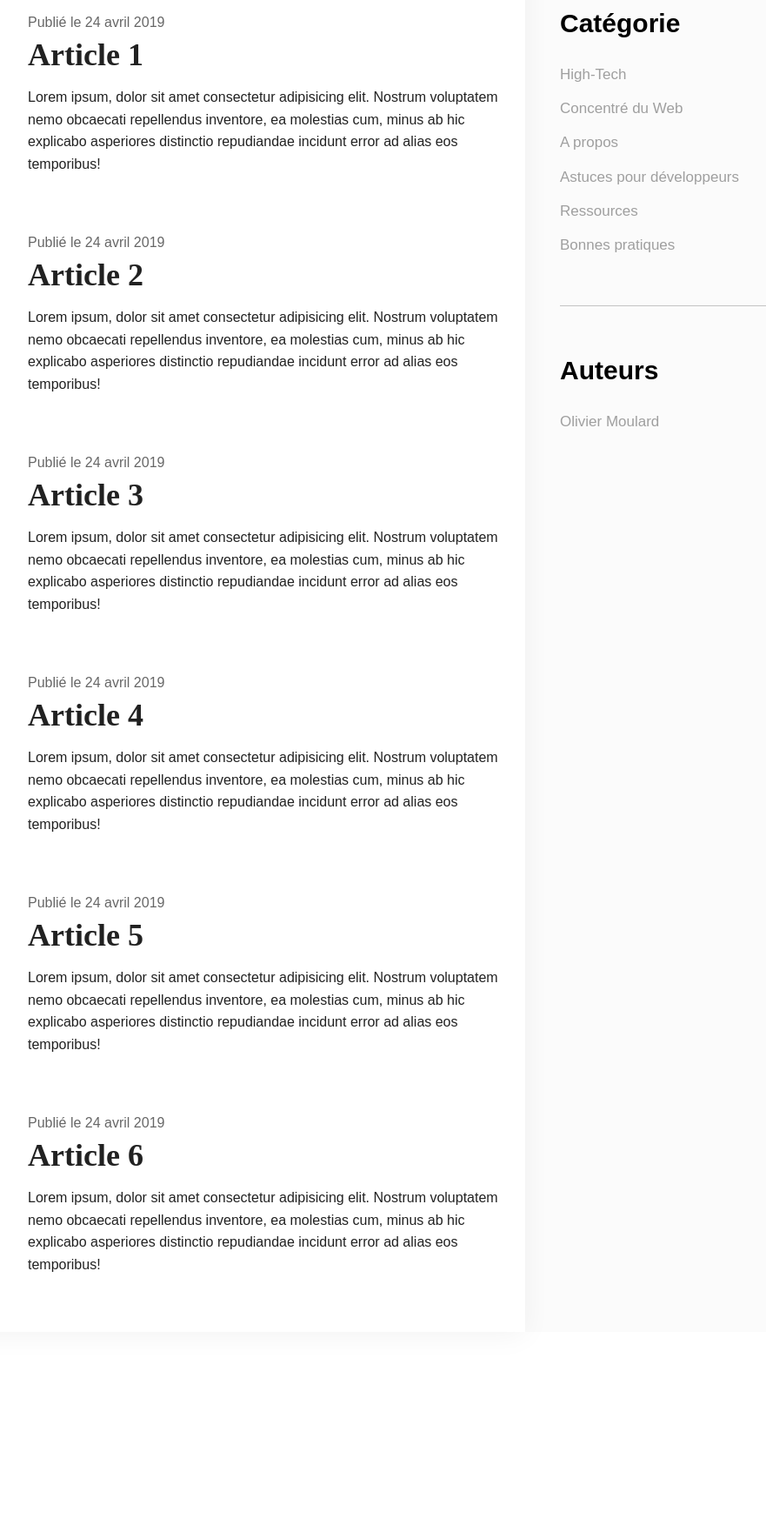
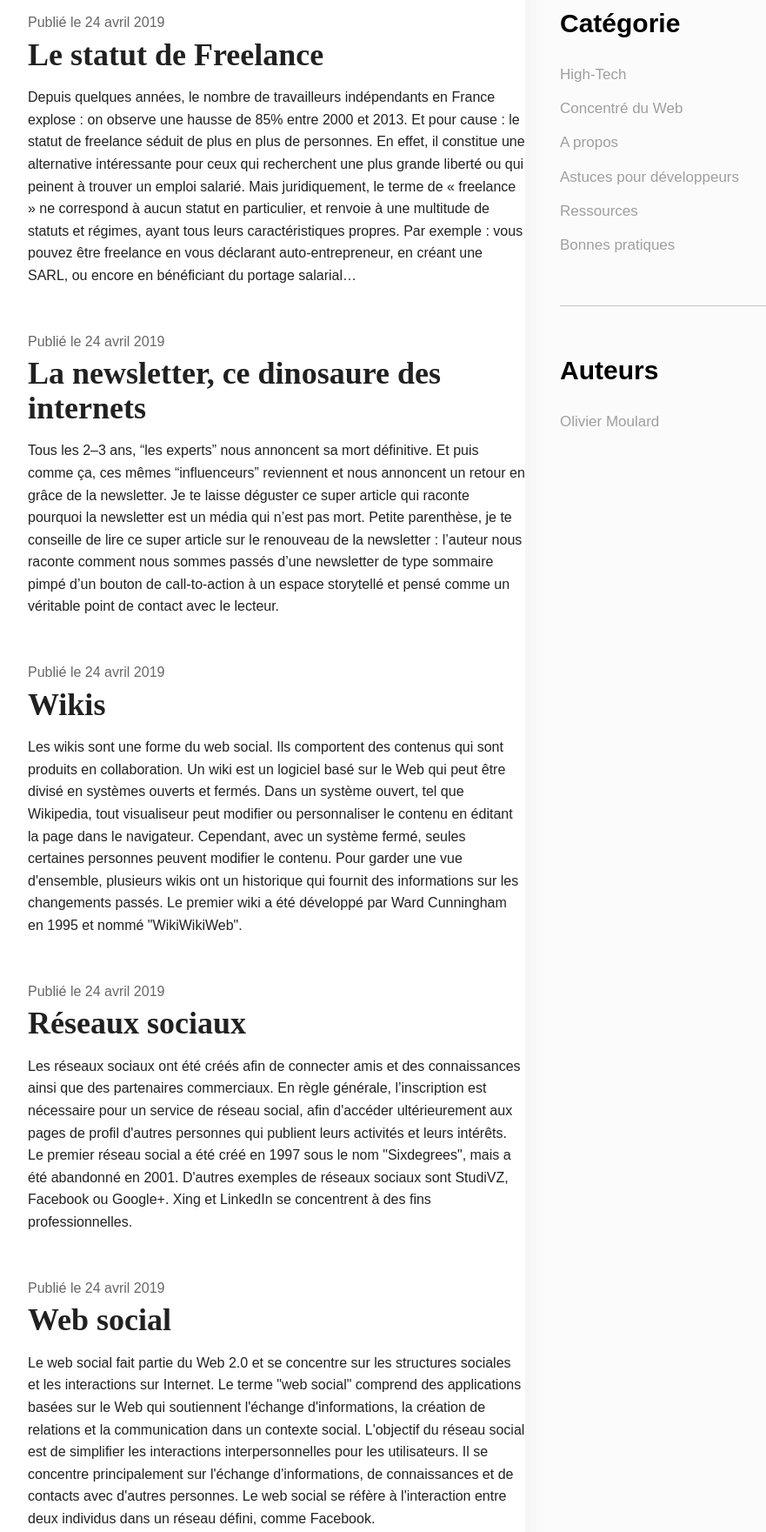
Before and after one commit to OlivierMoulard/GitGitHuB_TP1, a plain HTML site: page index.html in a window 1280 px wide. Shown: the part 464-2225 px from the top of the page at 87% size, without its empty margins (301-1182 px from the left). Before the commit the page ends 2021 px from the top, so only its background shows below. Drawn offline with Linux system fonts and the light colour scheme.

Commit message:
Ecriture des premiers articles du blog dans le fichier index.html

```diff
--- a/index.html
+++ b/index.html
@@ -27,49 +27,59 @@
             <article class="article">
                 <a href="article.html" class="article-img"><img src="img/article.jpg" alt=""></a>
                 <div class="article-date">Publié le 24 avril 2019</div>
-                <h2 class="article-title"><a href="article.html">Article 1</a></h2>
+                <h2 class="article-title"><a href="article.html">Le statut de Freelance</a></h2>
                 <p>
-                    Lorem ipsum, dolor sit amet consectetur adipisicing elit. Nostrum voluptatem nemo obcaecati repellendus inventore, ea molestias cum, minus ab hic explicabo asperiores distinctio repudiandae incidunt error ad alias eos temporibus!
+                    Depuis quelques années, le nombre de travailleurs indépendants en France explose : on observe une hausse de 85% entre 2000 et 2013. Et pour cause : le statut de freelance séduit de plus en plus de personnes. En effet, il constitue une alternative intéressante pour ceux qui recherchent une plus grande liberté ou qui peinent à trouver un emploi salarié.
+
+                    Mais juridiquement, le terme de « freelance » ne correspond à aucun statut en particulier, et renvoie à une multitude de statuts et régimes, ayant tous leurs caractéristiques propres. Par exemple : vous pouvez être freelance en vous déclarant auto-entrepreneur, en créant une SARL, ou encore en bénéficiant du portage salarial…
                 </p>
             </article>
             <article class="article">
                 <a href="article.html" class="article-img"><img src="img/article.jpg" alt=""></a>
                 <div class="article-date">Publié le 24 avril 2019</div>
-                <h2 class="article-title"><a href="article.html">Article 2</a></h2>
+                <h2 class="article-title"><a href="article.html">La newsletter, ce dinosaure des internets</a></h2>
                 <p>
-                    Lorem ipsum, dolor sit amet consectetur adipisicing elit. Nostrum voluptatem nemo obcaecati repellendus inventore, ea molestias cum, minus ab hic explicabo asperiores distinctio repudiandae incidunt error ad alias eos temporibus!
+                    Tous les 2–3 ans, “les experts” nous annoncent sa mort définitive. Et puis comme ça, ces mêmes “influenceurs” reviennent et nous annoncent un retour en grâce de la newsletter. Je te laisse déguster ce super article qui raconte pourquoi la newsletter est un média qui n’est pas mort.
+
+                    Petite parenthèse, je te conseille de lire ce super article sur le renouveau de la newsletter : l’auteur nous raconte comment nous sommes passés d’une newsletter de type sommaire pimpé d’un bouton de call-to-action à un espace storytellé et pensé comme un véritable point de contact avec le lecteur.
                 </p>
             </article>
             <article class="article">
                 <a href="article.html" class="article-img"><img src="img/article.jpg" alt=""></a>
                 <div class="article-date">Publié le 24 avril 2019</div>
-                <h2 class="article-title"><a href="article.html">Article 3</a></h2>
+                <h2 class="article-title"><a href="article.html">Wikis</a></h2>
                 <p>
-                    Lorem ipsum, dolor sit amet consectetur adipisicing elit. Nostrum voluptatem nemo obcaecati repellendus inventore, ea molestias cum, minus ab hic explicabo asperiores distinctio repudiandae incidunt error ad alias eos temporibus!
+                    Les wikis sont une forme du web social. Ils comportent des contenus qui sont produits en collaboration. Un wiki est un logiciel basé sur le Web qui peut être divisé en systèmes ouverts et fermés. Dans un système ouvert, tel que Wikipedia, tout visualiseur peut modifier ou personnaliser le contenu en éditant la page dans le navigateur. Cependant, avec un système fermé, seules certaines personnes peuvent modifier le contenu. Pour garder une vue d'ensemble, plusieurs wikis ont un historique qui fournit des informations sur les changements passés. Le premier wiki a été développé par Ward Cunningham en 1995 et nommé "WikiWikiWeb".
                 </p>
             </article>
             <article class="article">
                 <a href="article.html" class="article-img"><img src="img/article.jpg" alt=""></a>
                 <div class="article-date">Publié le 24 avril 2019</div>
-                <h2 class="article-title"><a href="article.html">Article 4</a></h2>
+                <h2 class="article-title"><a href="article.html">Réseaux sociaux</a></h2>
                 <p>
-                    Lorem ipsum, dolor sit amet consectetur adipisicing elit. Nostrum voluptatem nemo obcaecati repellendus inventore, ea molestias cum, minus ab hic explicabo asperiores distinctio repudiandae incidunt error ad alias eos temporibus!
+                    Les réseaux sociaux ont été créés afin de connecter amis et des connaissances ainsi que des partenaires commerciaux. En règle générale, l’inscription est nécessaire pour un service de réseau social, afin d'accéder ultérieurement aux pages de profil d'autres personnes qui publient leurs activités et leurs intérêts. Le premier réseau social a été créé en 1997 sous le nom "Sixdegrees", mais a été abandonné en 2001. D'autres exemples de réseaux sociaux sont StudiVZ, Facebook ou Google+. Xing et LinkedIn se concentrent à des fins professionnelles.
                 </p>
             </article>
             <article class="article">
                 <a href="article.html" class="article-img"><img src="img/article.jpg" alt=""></a>
                 <div class="article-date">Publié le 24 avril 2019</div>
-                <h2 class="article-title"><a href="article.html">Article 5</a></h2>
+                <h2 class="article-title"><a href="article.html">Web social</a></h2>
                 <p>
-                    Lorem ipsum, dolor sit amet consectetur adipisicing elit. Nostrum voluptatem nemo obcaecati repellendus inventore, ea molestias cum, minus ab hic explicabo asperiores distinctio repudiandae incidunt error ad alias eos temporibus!
+                    Le web social fait partie du Web 2.0 et se concentre sur les structures sociales et les interactions sur Internet. Le terme "web social" comprend des applications basées sur le Web qui soutiennent l'échange d'informations, la création de relations et la communication dans un contexte social.
+
+                    L'objectif du réseau social est de simplifier les interactions interpersonnelles pour les utilisateurs. Il se concentre principalement sur l'échange d'informations, de connaissances et de contacts avec d'autres personnes. Le web social se réfère à l'interaction entre deux individus dans un réseau défini, comme Facebook.
                 </p>
             </article>
             <article class="article">
                 <a href="article.html" class="article-img"><img src="img/article.jpg" alt=""></a>
                 <div class="article-date">Publié le 24 avril 2019</div>
-                <h2 class="article-title"><a href="article.html">Article 6</a></h2>
+                <h2 class="article-title"><a href="article.html">Astuces pour développeurs</a></h2>
                 <p>
-                    Lorem ipsum, dolor sit amet consectetur adipisicing elit. Nostrum voluptatem nemo obcaecati repellendus inventore, ea molestias cum, minus ab hic explicabo asperiores distinctio repudiandae incidunt error ad alias eos temporibus!
+                    Jusqu’alors autodidacte, je m’imaginais naïvement que mes camarades étaient aussi des passionnés. Hélas en réalité, c’est plutôt rare. Dans le cas présent la plupart n’avaient même jamais pondu la moindre ligne de code.
+
+                    On retrouve ce genre de profils en école — et par la suite dans le monde du travail — pour une bonne raison : c’est la conséquence directe de la communication de toutes les écoles privées qui ne se vendent qu’en promettant des salaires de 35k minimum à la sortie.
+
+                    Si votre motivation principale est l’argent, vous ne ferez jamais un bon développeur (ou autre métier qui requiert une once de créativité). Alors laissez ce boulot à ceux qui ont une bonne raison de le faire et commencez à chercher quelque chose que vous aimez vraiment.
                 </p>
             </article>
         </div>
```
